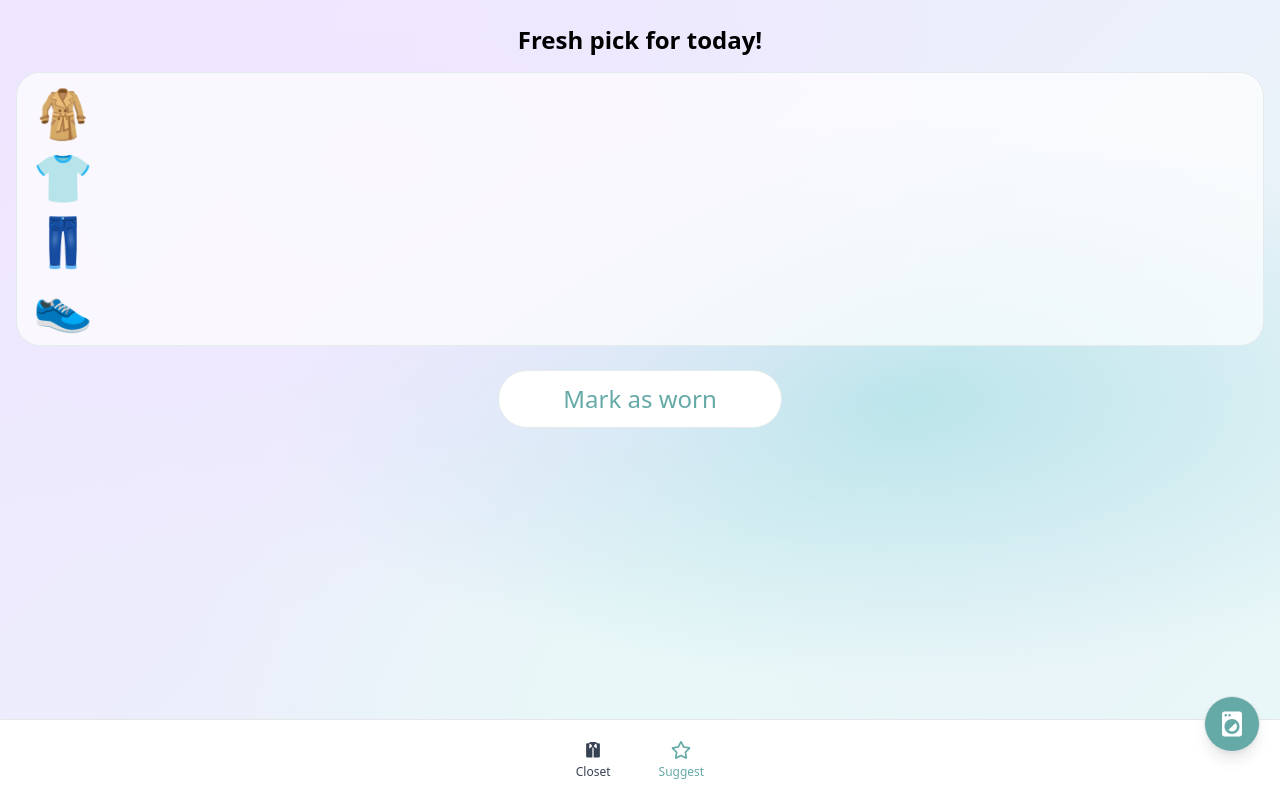
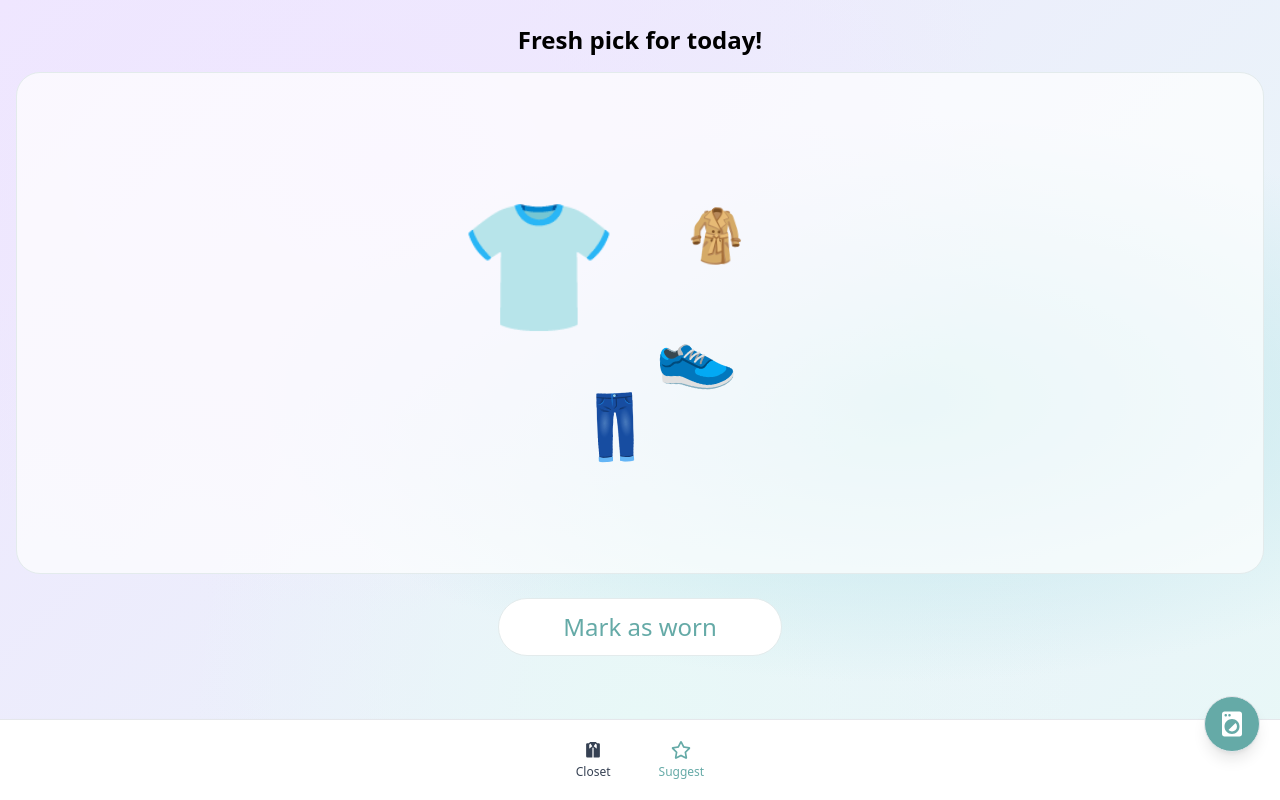
Before and after one commit to arnaudober/vera-personal-stylist, a React (Vite) app: page / in a window 1280 px wide. Built offline with nearby package versions, Linux system fonts and the light colour scheme; no server answers.

Commit message:
Implemented outfit layout calculation: added `calculateOutfitLayout` utility and updated `Suggest` page to display visually appealing outfit arrangements. Refactored related components for improved UI consistency and styling.

```diff
--- a/src/components/clothing-card.tsx
+++ b/src/components/clothing-card.tsx
@@ -3,7 +3,7 @@ import type {ClothingItem} from "../model";
 export function ClothingCard({item}: { item: ClothingItem }) {
     const dotColor = item.isClean ? "var(--color-accent)" : "#374151"; // green for clean, red for dirty
 
-    return (<div className="card flex flex-col items-center text-center">
+    return (<div className="suggest-card bg-white p-3 rounded-2xl flex flex-col items-center text-center">
         <div className="text-7xl">{item.emoji ?? "👚"}</div>
 
         <div className="mt-2 text-lg font-semibold">{item.name}</div>
--- a/src/pages/closet.tsx
+++ b/src/pages/closet.tsx
@@ -13,6 +13,7 @@ export default function Closet() {
     const filteredItems = selectedCategory === null ? items : items.filter(item => item.category === selectedCategory);
 
     return (<>
+        <div className="bg-app min-h-screen pb-28">
             <div className="mx-auto max-w-4xl p-4 pb-2">
                 <h2 className="p-2 text-2xl font-semibold text-center">Your closet</h2>
             </div>
@@ -28,9 +29,10 @@ export default function Closet() {
                         {filteredItems.map(item => (<ClothingCard key={item.id} item={item} />))}
                     </div>
                 </div>
+            </div>
+        </div>
 
         <Navbar active="closet"/>
         <LaundryFab onLaundryDone={markLaundryDone} />
-        </div>
     </>);
 }
--- a/src/pages/suggest.tsx
+++ b/src/pages/suggest.tsx
@@ -3,6 +3,7 @@ import type {ClothingItem, Outfit} from "../model";
 import {useCloset} from "../hooks/useCloset.ts";
 import Navbar from "../components/navbar.tsx";
 import LaundryFab from "../components/laundry-fab.tsx";
+import calculateOutfitLayout from "../utils/outfitLayout.ts";
 
 function pickRandomClean(items: ClothingItem[], category: ClothingItem["category"]) {
     const cleanItems = items.filter(i => i.category === category && i.isClean);
@@ -104,20 +105,42 @@ export default function Suggest() {
             <div className="px-4">
                 <div className="suggest-card rounded-3xl">
                     {todayOutfit ? (<div>
-                        <div className="flex flex-col">
-                            {todayOutfit.outerwear ? (<div className="flex items-center gap-3 p-4 pb-0">
-                                <div className="text-4xl sm:text-5xl">{todayOutfit.outerwear.emoji ?? "🧥"}</div>
-                            </div>) : null}
-                            {todayOutfit.top ? (<div className="flex items-center gap-3 p-4 pb-0">
-                                <div className="text-4xl sm:text-5xl">{todayOutfit.top.emoji ?? "👚"}</div>
-                            </div>) : null}
-                            {todayOutfit.bottom ? (<div className="flex items-center gap-3 p-4 pb-0">
-                                <div className="text-4xl sm:text-5xl">{todayOutfit.bottom.emoji ?? "👖"}</div>
-                            </div>) : null}
-                            {todayOutfit.footwear ? (<div className="flex items-center gap-3 p-4">
-                                <div className="text-4xl sm:text-5xl">{todayOutfit.footwear.emoji ?? "👟"}</div>
-                            </div>) : null}
-                        </div>
+                        {(() => {
+                            const layout = calculateOutfitLayout(todayOutfit);
+
+                            return (
+                                <div className="relative mx-auto aspect-square max-w-[500px] w-full p-10">
+                                    {/* Centerpiece */}
+                                    <div
+                                        className="absolute select-none"
+                                        style={{
+                                            left: `${layout.centerPosition.x}%`,
+                                            top: `${layout.centerPosition.y}%`,
+                                            transform: 'translate(-50%, -50%)',
+                                        }}
+                                        aria-label="Top item"
+                                    >
+                                        <div className="text-8xl sm:text-9xl">{layout.centerEmoji}</div>
+                                    </div>
+
+                                    {/* Surrounding items */}
+                                    {layout.others.map((o, i) => (
+                                        <div
+                                            key={o.key}
+                                            className="absolute select-none"
+                                            style={{
+                                                left: layout.positions[i].left,
+                                                top: layout.positions[i].top,
+                                                transform: `translate(-50%, -50%) ${layout.positions[i].rotate} scale(${layout.positions[i].scale})`,
+                                            }}
+                                            aria-hidden="true"
+                                        >
+                                            <div className="text-5xl sm:text-6xl">{o.emoji}</div>
+                                        </div>
+                                    ))}
+                                </div>
+                            );
+                        })()}
                     </div>) : (<div className="p-4 text-muted">
                         No outfit yet. Hit <span className="font-medium">See another option</span> to
                         get a suggestion. If you’re out of clean options, tap{" "}
--- /dev/null
+++ b/src/utils/outfitLayout.ts
@@ -0,0 +1,101 @@
+import type { Outfit } from "../model";
+
+interface OutfitItem {
+    key: string;
+    emoji: string;
+}
+
+interface ItemPosition {
+    left: string;
+    top: string;
+    rotate: string;
+    scale: number;
+}
+
+interface OutfitLayout {
+    centerEmoji: string;
+    centerPosition: { x: number; y: number };
+    others: OutfitItem[];
+    positions: ItemPosition[];
+}
+
+// Deterministic PRNG helpers
+function hashSeed(s: string): number {
+    let h = 1779033703 ^ s.length;
+    for (let i = 0; i < s.length; i++) {
+        h = Math.imul(h ^ s.charCodeAt(i), 3432918353);
+        h = (h << 13) | (h >>> 19);
+    }
+    return (h >>> 0);
+}
+
+function mulberry32(a: number) {
+    return () => {
+        let t = a += 0x6D2B79F5;
+        t = Math.imul(t ^ (t >>> 15), t | 1);
+        t ^= t + Math.imul(t ^ (t >>> 7), t | 61);
+        return ((t ^ (t >>> 14)) >>> 0) / 4294967296;
+    };
+}
+
+export default function calculateOutfitLayout(outfit: Outfit): OutfitLayout {
+    const centerEmoji = outfit.top?.emoji ?? "👚";
+    const others: OutfitItem[] = [
+        ...(outfit.outerwear ? [{ key: "outerwear", emoji: outfit.outerwear.emoji ?? "🧥" }] : []),
+        ...(outfit.bottom ? [{ key: "bottom", emoji: outfit.bottom.emoji ?? "👖" }] : []),
+        ...(outfit.footwear ? [{ key: "footwear", emoji: outfit.footwear.emoji ?? "👟" }] : []),
+    ];
+
+    // Seed for stable randomness across renders for the same outfit
+    const seedStr = [
+        outfit.top?.id ?? "",
+        outfit.bottom?.id ?? "",
+        outfit.footwear?.id ?? "",
+        outfit.outerwear?.id ?? "",
+    ].join("|");
+
+    const rng = mulberry32(hashSeed(seedStr));
+
+    // Choose angles around a ring and lightly jitter them
+    const baseAngles = [20, 110, 200, 290, 340, 60];
+    for (let i = baseAngles.length - 1; i > 0; i--) {
+        const j = Math.floor(rng() * (i + 1));
+        [baseAngles[i], baseAngles[j]] = [baseAngles[j], baseAngles[i]];
+    }
+
+    const radiusPercent = 36; // distance from center - balanced for good spread with safe margins
+    const rawPositions = others.map((_, idx) => {
+        const angle = baseAngles[idx % baseAngles.length] + Math.floor(rng() * 25 - 12);
+        const rad = (angle * Math.PI) / 180;
+        const x = 50 + radiusPercent * Math.cos(rad);
+        const y = 50 + radiusPercent * Math.sin(rad);
+        const rot = Math.floor(rng() * 16 - 8);
+        const scale = 0.85 + rng() * 0.3; // slightly more size variance
+        return { x, y, rotate: `rotate(${rot}deg)`, scale };
+    });
+
+    // Calculate centroid of all items (center emoji + surrounding items)
+    const allItems = [{ x: 50, y: 50, scale: 1 }, ...rawPositions];
+    const centroidX = allItems.reduce((sum, item) => sum + item.x * item.scale, 0) / allItems.reduce((sum, item) => sum + item.scale, 0);
+    const centroidY = allItems.reduce((sum, item) => sum + item.y * item.scale, 0) / allItems.reduce((sum, item) => sum + item.scale, 0);
+
+    // Calculate offset to center the group
+    const offsetX = 50 - centroidX;
+    const offsetY = 50 - centroidY;
+
+    // Apply centering offset to all positions
+    const centerPosition = { x: 50 + offsetX, y: 50 + offsetY };
+    const positions = rawPositions.map(pos => ({
+        left: `${pos.x + offsetX}%`,
+        top: `${pos.y + offsetY}%`,
+        rotate: pos.rotate,
+        scale: pos.scale
+    }));
+
+    return {
+        centerEmoji,
+        centerPosition,
+        others,
+        positions
+    };
+}
```
Lines whose indentation alone changed are shown as unchanged.
